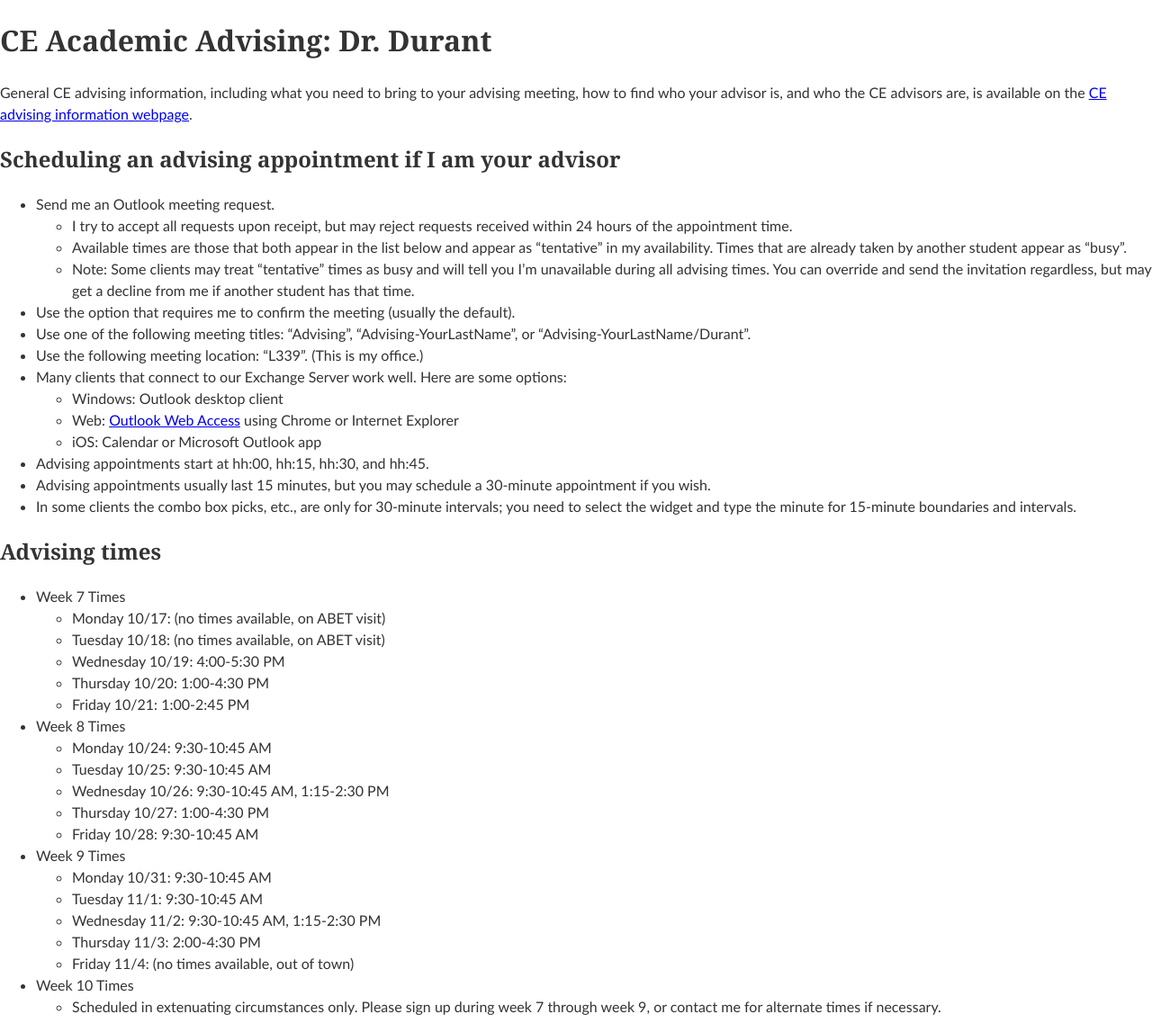
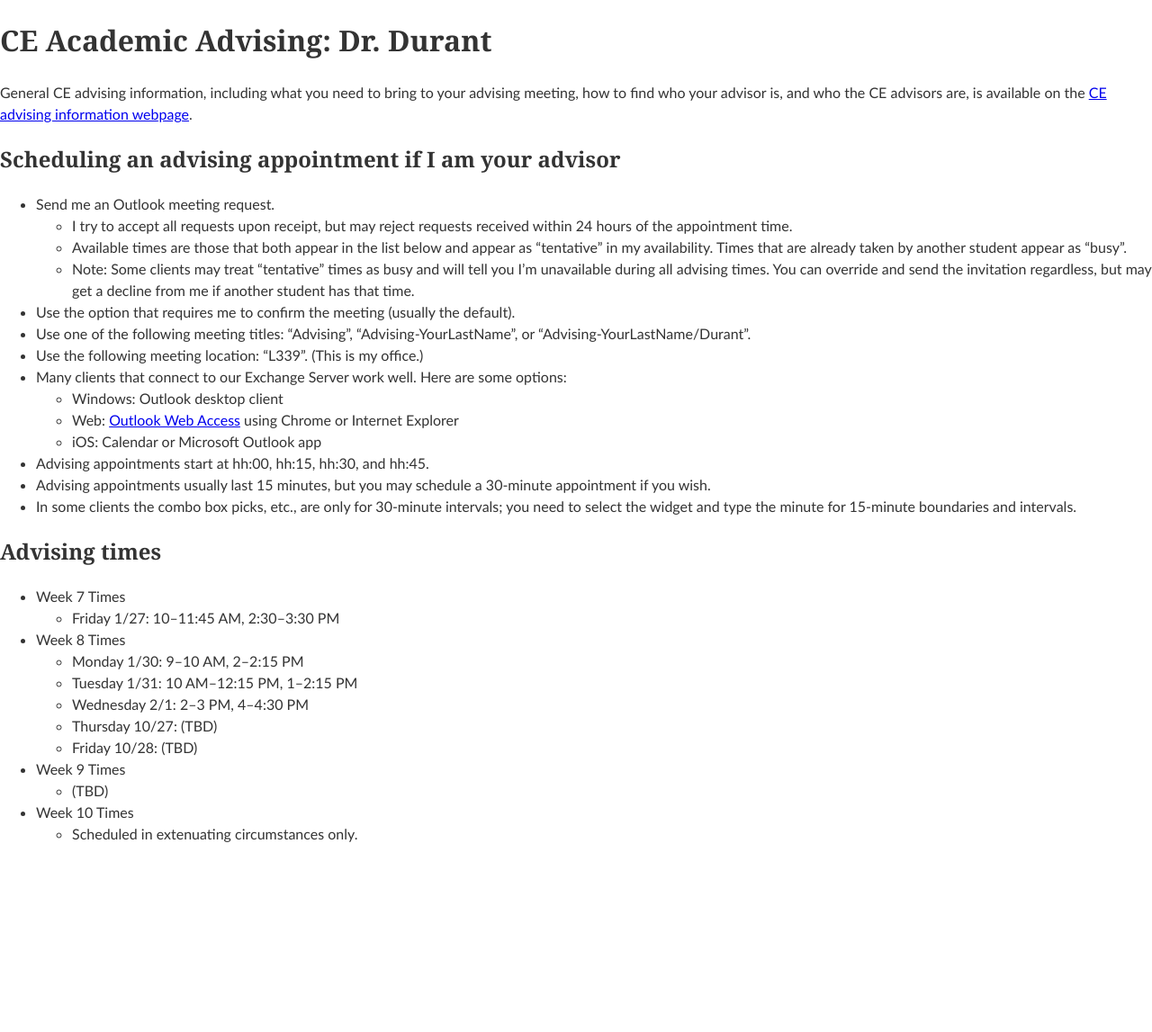
Before and after one commit to edurant/edurant.github.io, a Jekyll site: the page built from advising/durant.md, in a window 1280 px wide. Shown: the whole page at 90% size. Built offline with Jekyll 4.4.1, drawn with Linux system fonts in a browser that asks for light colours; our own code applies the rules of GitHub Pages for plain Markdown files; after the commit the page ends 955 px from its top, so only the background shows below that.

Commit message:
winter advising times

```diff
--- a/advising/durant.md
+++ b/advising/durant.md
@@ -25,25 +25,17 @@ General CE advising information, including what you need to bring to your advisi
 ## Advising times
 
 * Week 7 Times
-  * Monday 10/17: (no times available, on ABET visit)
-  * Tuesday 10/18: (no times available, on ABET visit)
-  * Wednesday 10/19: 4:00-5:30 PM
-  * Thursday 10/20: 1:00-4:30 PM
-  * Friday 10/21: 1:00-2:45 PM
+  * Friday 1/27: 10–11:45 AM, 2:30–3:30 PM
 
 * Week 8 Times
-  * Monday 10/24: 9:30-10:45 AM
-  * Tuesday 10/25: 9:30-10:45 AM
-  * Wednesday 10/26: 9:30-10:45 AM, 1:15-2:30 PM
-  * Thursday 10/27: 1:00-4:30 PM
-  * Friday 10/28: 9:30-10:45 AM
+  * Monday 1/30: 9–10 AM, 2–2:15 PM
+  * Tuesday 1/31: 10 AM–12:15 PM, 1–2:15 PM
+  * Wednesday 2/1: 2–3 PM, 4–4:30 PM
+  * Thursday 10/27: (TBD)
+  * Friday 10/28: (TBD)
 
 * Week 9 Times
-  * Monday 10/31: 9:30-10:45 AM
-  * Tuesday 11/1: 9:30-10:45 AM
-  * Wednesday 11/2: 9:30-10:45 AM, 1:15-2:30 PM
-  * Thursday 11/3: 2:00-4:30 PM
-  * Friday 11/4: (no times available, out of town)
+  * (TBD)
 
 * Week 10 Times
-  * Scheduled in extenuating circumstances only. Please sign up during week 7 through week 9, or contact me for alternate times if necessary.
+  * Scheduled in extenuating circumstances only.
```
